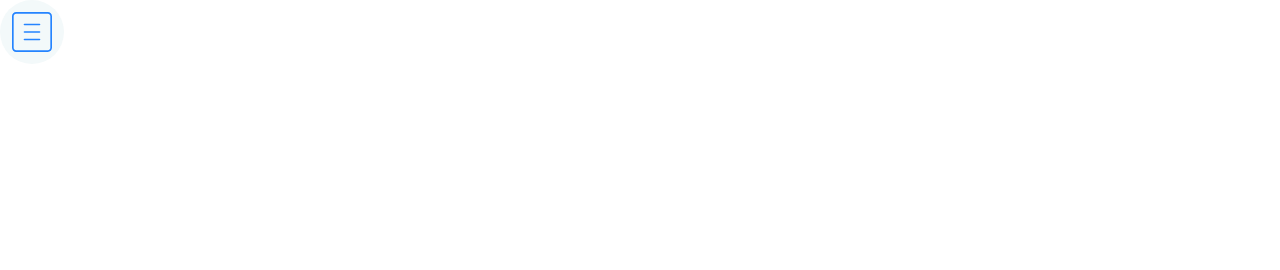
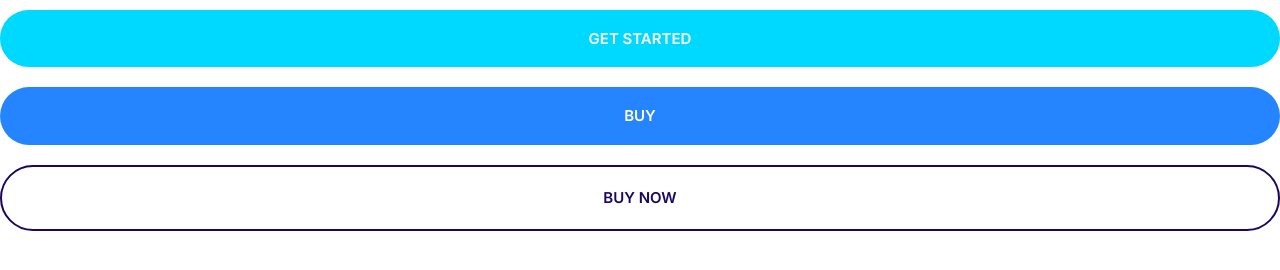
Before and after one commit to j-amiu/Moshiffy, a plain HTML site: page index.html in a window 1280 px wide. Drawn offline with Linux system fonts and the light colour scheme.

Commit message:
Build the button component.

```diff
--- a/css/styles.css
+++ b/css/styles.css
@@ -4,6 +4,10 @@
     --color-headings: #1b0760;
     --color-primary: #2584ff;
     --color-secondary: #00d9ff;
+}
+
+*, *::after, *::before{
+    box-sizing: border-box;
 }
 
     /* Typography */
@@ -170,3 +174,67 @@ a{
     justify-content: center;
     width: 64px;
 }
+
+/* Buttons */
+
+.btn{
+    border-radius: 40px;
+    border: 0;
+    cursor: pointer;
+    font-size: 1.8rem;
+    font-weight: 600;
+    margin: 1rem 0;
+    padding: 2rem 3rem;
+    text-align: center;
+    text-transform: uppercase;
+    white-space: nowrap;
+
+}
+.btn--accent{
+    background: var(--color-accent);
+    color: #fff;
+}
+
+.btn--accent:hover{
+    background-color: #ec3000;
+}
+
+.btn--block{
+    width: 100%;
+    display: inline-block;
+}
+
+.btn--outline{
+    background: #fff;
+    color: var(--color-headings);
+    border: 2px solid var(--color-headings);
+}
+
+.btn--outline:hover{
+    background-color: var(--color-headings);
+    color: #fff;
+}
+
+.btn--primary{
+    background: var(--color-primary);
+    color: #fff;
+}
+
+.btn:hover{
+    background: #3a8ffd;
+}
+
+.btn--secodary{
+    background: var(--color-secondary);
+    color: #fff;
+}
+
+.btn--secodary:hover{
+    background: #00c8eb;
+}
+
+@media screen and (min-width: 1024px){
+    .btn{
+        font-size: 1.5rem;
+    }
+}
--- a/index.html
+++ b/index.html
@@ -15,10 +15,8 @@
     <link rel="stylesheet" href="css/styles.css" />
   </head>
   <body>
-    <span class="icon-container">
-      <svg class="icon icon--primary">
-        <use xlink:href="images/sprite.svg#menu"></use>
-      </svg>
-    </span>
+    <button class="btn btn--secodary btn--block">get started</button>
+    <button class="btn btn--primary btn--block">buy</button>
+    <a href="#" class="btn btn--outline btn--block">Buy now</a>
   </body>
 </html>
```
Also changed, not shown: components/buttons.html (added, +12 -0 lines).
